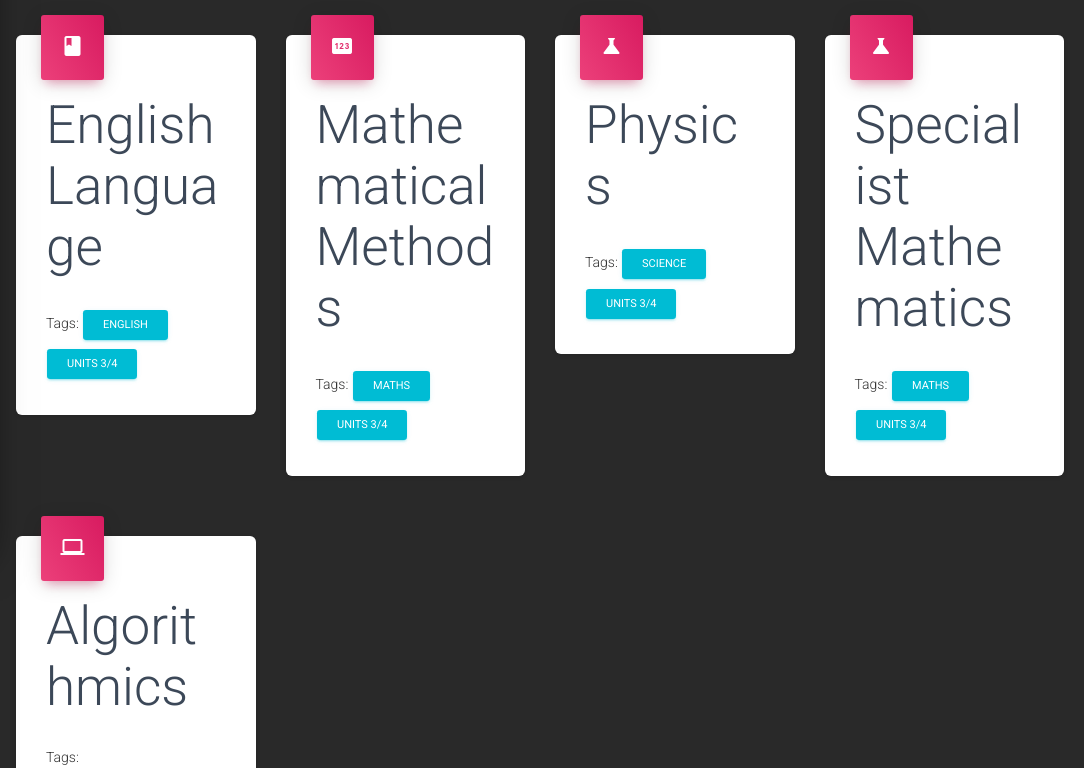
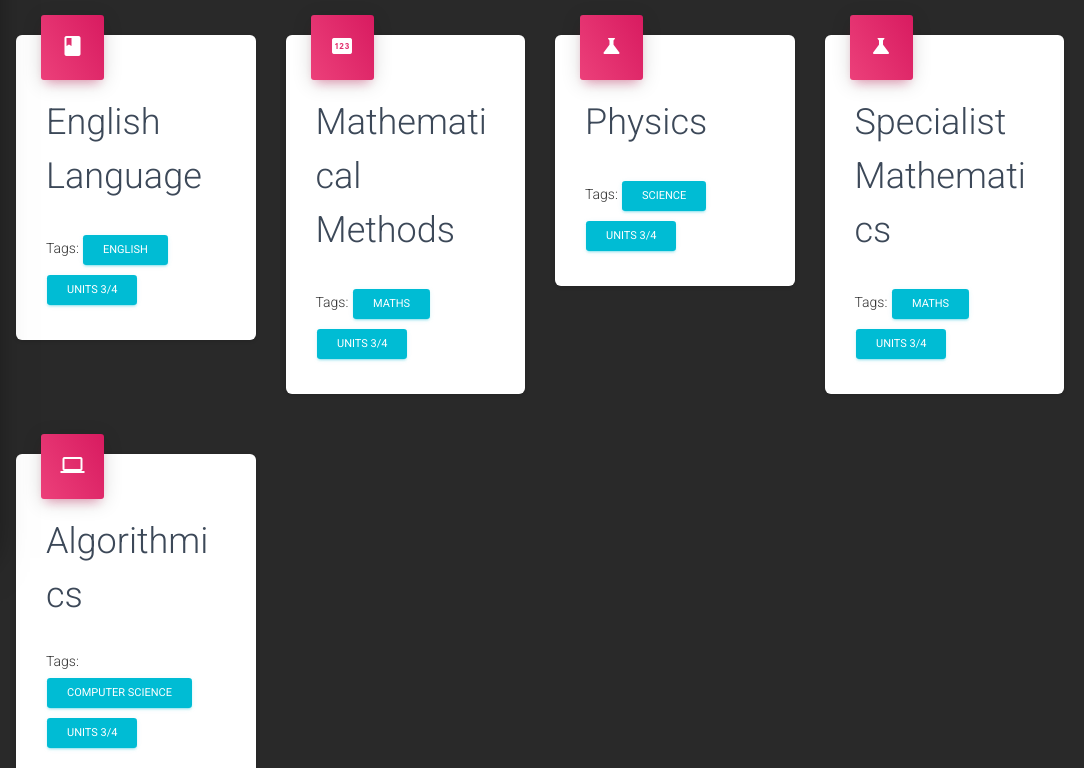
Before and after one commit to jw-way/hackiethon2021, a website: page index.html in a window 1280 px wide. Shown: the part 246-1014 px from the top of the page, 196-1280 px from the left. Drawn offline with nearby package versions, Linux system fonts and the light colour scheme.

Commit message:
made the text slightly smaller so it won't fucking cramp up the viewport

```diff
--- a/index.html
+++ b/index.html
@@ -264,7 +264,7 @@
                             </div>
                             </div>
                             <div class="card-body">
-                                <h1 class="card-title">English Language</h1>
+                                <h2 class="card-title">English Language</h2>
                                 <br>
                                     <p class="category">
                                         Tags:
@@ -286,7 +286,7 @@
                             </div>
                             </div>
                             <div class="card-body">
-                                <h1 class="card-title">Mathematical Methods</h1>
+                                <h2 class="card-title">Mathematical Methods</h2>
                                 <br>
                                     <p class="category">
                                         Tags:
@@ -309,7 +309,7 @@
                             </div>
                             </div>
                             <div class="card-body">
-                                <h1 class="card-title">Physics</h1>
+                                <h2 class="card-title">Physics</h2>
                                 <br>
                                     <p class="category">
                                         Tags:
@@ -332,7 +332,7 @@
                             </div>
                             </div>
                             <div class="card-body">
-                                <h1 class="card-title">Specialist Mathematics</h1>
+                                <h2 class="card-title">Specialist Mathematics</h2>
                                 <br>
                                     <p class="category">
                                         Tags:
@@ -355,7 +355,7 @@
                             </div>
                             </div>
                             <div class="card-body">
-                                <h1 class="card-title">Algorithmics</h1>
+                                <h2 class="card-title">Algorithmics</h2>
                                 <br>
                                     <p class="category">
                                         Tags:
```
